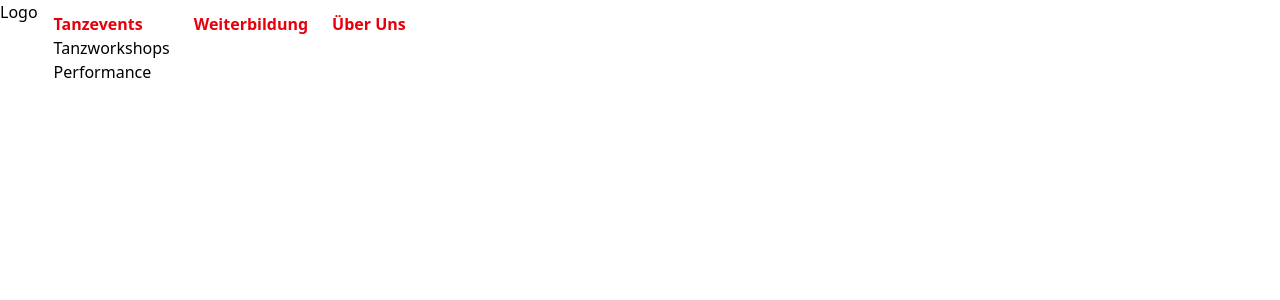
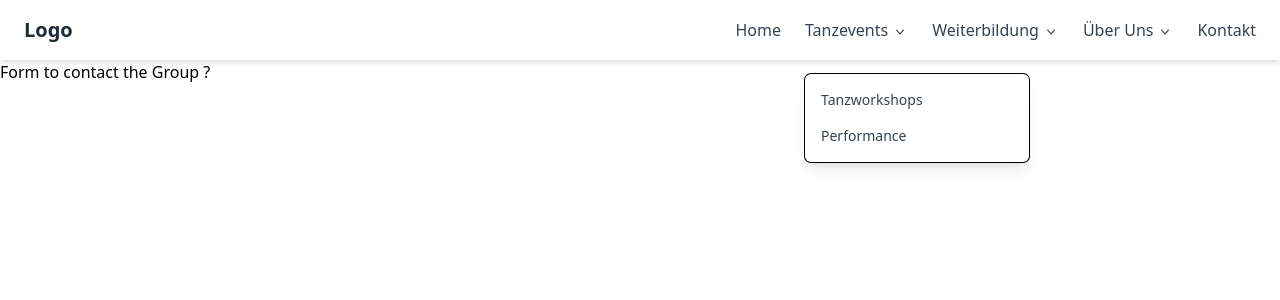
Before and after one commit to Mah30/tanz-der-kulturen, a React (Vite) app: page /contact in a window 1280 px wide. Both pictures are taken after a click on the button "Tanzevents". Shown: the top 300 px of the page. Built offline with nearby package versions, Linux system fonts and the light colour scheme.

Commit message:
feat: add some components and struture to navbar links

```diff
--- a/package.json
+++ b/package.json
@@ -10,8 +10,12 @@
     "preview": "vite preview"
   },
   "dependencies": {
+    "@headlessui/react": "^2.2.4",
+    "@heroicons/react": "^2.2.0",
+    "from": "^0.1.7",
     "react": "^19.1.0",
-    "react-dom": "^19.1.0"
+    "react-dom": "^19.1.0",
+    "react-router-dom": "^7.6.3"
   },
   "devDependencies": {
     "@eslint/js": "^9.30.1",
--- a/src/App.jsx
+++ b/src/App.jsx
@@ -1,4 +1,9 @@
-import Header from "./components/Header"
+import React from "react";
+import { BrowserRouter as Router, Routes, Route } from "react-router-dom";
+import Navbar from "./components/Navbar";
+import Home from "./components/Home";
+import Contact from "./pages/Kontakt";
+import TanzworkshopsPage from "./pages/Tanzevents/TanzworkshopsPage";
 
 
 
@@ -6,11 +11,15 @@ function App() {
 
 
   return (
-    <>
-      <Header />
-
-    </>
-  )
+    <Router>
+      <Navbar />
+      <Routes>
+        <Route path="/" element={<Home />} />
+        <Route path="/contact" element={<Contact />} />
+        <Route path="/tanzworkshops/:workshopName" element={<TanzworkshopsPage />} />
+      </Routes>
+    </Router>
+  );
 }
 
 export default App
--- a/src/components/Header.jsx
+++ b/src/components/Header.jsx
@@ -1,13 +1,13 @@
-import Navbar from "./Navbar";
+/* import Navbar from "./Navbar"; */
 
 const Header = () => {
     return (
-        <header className="flex ">
+        <header className="flex items-center justify-between bg-yellow-100">
 
             {/* <!-- Logo --> */}
             <div>Logo</div>
 
-            <Navbar />
+         {/*    <Navbar /> */}
 
         </header>
      );
--- /dev/null
+++ b/src/components/Home.jsx
@@ -0,0 +1,9 @@
+const Home = () => {
+    return (
+        <h1>
+            Home
+        </h1>
+     );
+}
+
+export default Home;
--- a/src/components/Navbar.jsx
+++ b/src/components/Navbar.jsx
@@ -1,53 +1,197 @@
 import React, { useState } from "react";
+import { Link } from "react-router-dom";
+
+ const Navbar = () => {
+  const [isTanzeventOpen, setIsTanzeventOpen] = useState(false);
+  const [isWeiterbildungOpen, setIsWeiterbildungOpen] = useState(false);
+  const [isUberUnsOpen, setIsUberUnsOpen] = useState(false);
 
 
-const Navbar = () => {
-    /* const [menuOpen, setMenu] = useState(false); */
-    const [tanzOpen, setTanzOpen] = useState(false);
+  return (
+    <nav className="bg-white px-6 py-4 shadow-md flex justify-between items-center">
+      <div className="text-xl font-bold text-gray-800">
+        <Link to="/">Logo</Link>
+      </div>
 
-  return (
-    <nav aria-label="Hauptnavigation" className=" px-4 py-3 "> {/* hidden md:flex space-x-8 */}
+      <div className="flex space-x-6 items-center relative">
+        <Link
+          to="/"
+          className="text-gray-700 hover:text-teal-600 transition duration-200"
+        >
+          Home
+        </Link>
 
-        <ul className="flex space-x-6">
 
-        {/* Ebene 1 - Tanzevent with submenu */} {/* QUE SINIFICA V? */}
-            <li className="relative">
+
+        {/* Dropdown to tanzevents  */}
+        <div className="relative">
           <button
-                aria-haspopup="true"
-                aria-expanded={tanzOpen}
-                onClick={() => setTanzOpen(v => !v)}
-                className="text-red-600 font-bold hover:text-teal-500 focus-outline-none"
-                > Tanzevents
+            onClick={() => setIsTanzeventOpen(!isTanzeventOpen)}
+            className="text-gray-700 hover:text-teal-600 transition duration-200 flex items-center gap-1"
+          >
+            Tanzevents
+            <svg
+              className="w-4 h-4 mt-1"
+              xmlns="http://www.w3.org/2000/svg"
+              viewBox="0 0 20 20"
+              fill="currentColor"
+            >
+              <path
+                fillRule="evenodd"
+                d="M5.23 7.21a.75.75 0 011.06.02L10 11.293l3.71-4.06a.75.75 0 011.14.98l-4.25 4.65a.75.75 0 01-1.08 0l-4.25-4.65a.75.75 0 01.02-1.06z"
+                clipRule="evenodd"
+              />
+            </svg>
           </button>
-                {tanzOpen && (
-                    <ul>
-                        <li><a href="tanzworkshops">Tanzworkshops</a></li>
-                        <li><a href="performance">Performance</a></li>
-                    </ul>
+
+          {isTanzeventOpen && (
+          <div className="absolute top-14 left-0 w-56 rounded-md shadow-lg bg-white ring-1 ring-black ring-opacity-5 z-10">
+            <div className="py-2">
+              <Link
+                to="/tanzworkshops"
+                onClick={() => setIsTanzeventOpen(false)}
+                className="block px-4 py-2 text-sm text-gray-700 hover:bg-gray-100"
+              >
+                Tanzworkshops
+              </Link>
+
+              <Link
+                to="/performance"
+                onClick={() => setIsTanzeventOpen(false)}
+                className="block px-4 py-2 text-sm text-gray-700 hover:bg-gray-100"
+              >
+                Performance
+              </Link>
+            </div>
+          </div>
         )}
-            </li>
-            {/* Weiterbildungs */}
-            <li>
-                <a
-                    href="#weiterbildung"
-                    className="text-red-600 font-bold hover:text-teal-400"
+        </div>
+
+
+        {/* Dropdown to weiterbildung  */}
+        <div className="relative">
+          <button
+            onClick={() => setIsWeiterbildungOpen(!isWeiterbildungOpen)}
+            className="text-gray-700 hover:text-teal-600 transition duration-200 flex items-center gap-1"
           >
             Weiterbildung
-                </a>
-            </li>
+            <svg
+              className="w-4 h-4 mt-1"
+              xmlns="http://www.w3.org/2000/svg"
+              viewBox="0 0 20 20"
+              fill="currentColor"
+            >
+              <path
+                fillRule="evenodd"
+                d="M5.23 7.21a.75.75 0 011.06.02L10 11.293l3.71-4.06a.75.75 0 011.14.98l-4.25 4.65a.75.75 0 01-1.08 0l-4.25-4.65a.75.75 0 01.02-1.06z"
+                clipRule="evenodd"
+              />
+            </svg>
+          </button>
 
-            {/* Über Uns */}
-            <li>
-                <a
-                    href="#uberuns"
-                    className="text-red-600 font-bold hover:text-teal-400"
+          {isWeiterbildungOpen && (
+          <div className="absolute top-14 left-0 w-56 rounded-md shadow-lg bg-white ring-1 ring-black ring-opacity-5 z-10">
+            <div className="py-2">
+              <Link
+                to="/aufbau-termine"
+                onClick={() => setIsWeiterbildungOpen(false)}
+                className="block px-4 py-2 text-sm text-gray-700 hover:bg-gray-100"
+              >
+                Aufbau + Termine
+              </Link>
+
+              <Link
+                to="/konzept"
+                onClick={() => setIsWeiterbildungOpen(false)}
+                className="block px-4 py-2 text-sm text-gray-700 hover:bg-gray-100"
+              >
+                Konzept
+              </Link>
+
+              <Link
+                to="/buch"
+                onClick={() => setIsWeiterbildungOpen(false)}
+                className="block px-4 py-2 text-sm text-gray-700 hover:bg-gray-100"
+              >
+                Buch
+              </Link>
+
+              <Link
+                to="/lernplattform"
+                onClick={() => setIsWeiterbildungOpen(false)}
+                className="block px-4 py-2 text-sm text-gray-700 hover:bg-gray-100"
+              >
+                Lernplattform
+              </Link>
+            </div>
+          </div>
+        )}
+        </div>
+
+
+       {/* Dropdown über uns  */}
+       <div className="relative">
+          <button
+            onClick={() => setIsUberUnsOpen(!isUberUnsOpen)}
+            className="text-gray-700 hover:text-teal-600 transition duration-200 flex items-center gap-1"
           >
             Über Uns
-                </a>
-            </li>
-      </ul>
+            <svg
+              className="w-4 h-4 mt-1"
+              xmlns="http://www.w3.org/2000/svg"
+              viewBox="0 0 20 20"
+              fill="currentColor"
+            >
+              <path
+                fillRule="evenodd"
+                d="M5.23 7.21a.75.75 0 011.06.02L10 11.293l3.71-4.06a.75.75 0 011.14.98l-4.25 4.65a.75.75 0 01-1.08 0l-4.25-4.65a.75.75 0 01.02-1.06z"
+                clipRule="evenodd"
+              />
+            </svg>
+          </button>
+
+          {isUberUnsOpen && (
+          <div className="absolute top-14 left-0 w-56 rounded-md shadow-lg bg-white ring-1 ring-black ring-opacity-5 z-10">
+            <div className="py-2">
+              <Link
+                to="/wer-wir-sind"
+                onClick={() => setIsUberUnsOpen(false)}
+                className="block px-4 py-2 text-sm text-gray-700 hover:bg-gray-100"
+              >
+                Wer wir sind
+              </Link>
+
+              <Link
+                to="/testimonials"
+                onClick={() => setIsUberUnsOpen(false)}
+                className="block px-4 py-2 text-sm text-gray-700 hover:bg-gray-100"
+              >
+                Testimonials
+              </Link>
+
+              <Link
+                to="/team"
+                onClick={() => setIsUberUnsOpen(false)}
+                className="block px-4 py-2 text-sm text-gray-700 hover:bg-gray-100"
+              >
+                Team
+              </Link>
+
+
+            </div>
+          </div>
+        )}
+        </div>
+
+        <Link
+          to="/kontakt"
+          className="text-gray-700 hover:text-teal-600 transition duration-200"
+        >
+          Kontakt
+        </Link>
+      </div>
     </nav>
   );
-};
+}
 
 export default Navbar;
--- /dev/null
+++ b/src/pages/Kontakt.jsx
@@ -0,0 +1,9 @@
+const Contact = () => {
+    return (
+        <h1>
+            Form to contact the Group ?
+        </h1>
+     );
+}
+
+export default Contact;
--- /dev/null
+++ b/src/pages/Tanzevents/TanzworkshopsPage.jsx
@@ -0,0 +1,9 @@
+const TanzworkshopsPage = () => {
+    return (
+        <h1>
+            Tanz Workshop Page
+        </h1>
+     );
+}
+
+export default TanzworkshopsPage;
```
Also changed, not shown: src/pages/Tanzevents/Performance.jsx (added), 1 other file (tests, documents, lock files or other folders). Lines whose indentation alone changed are shown as unchanged.
